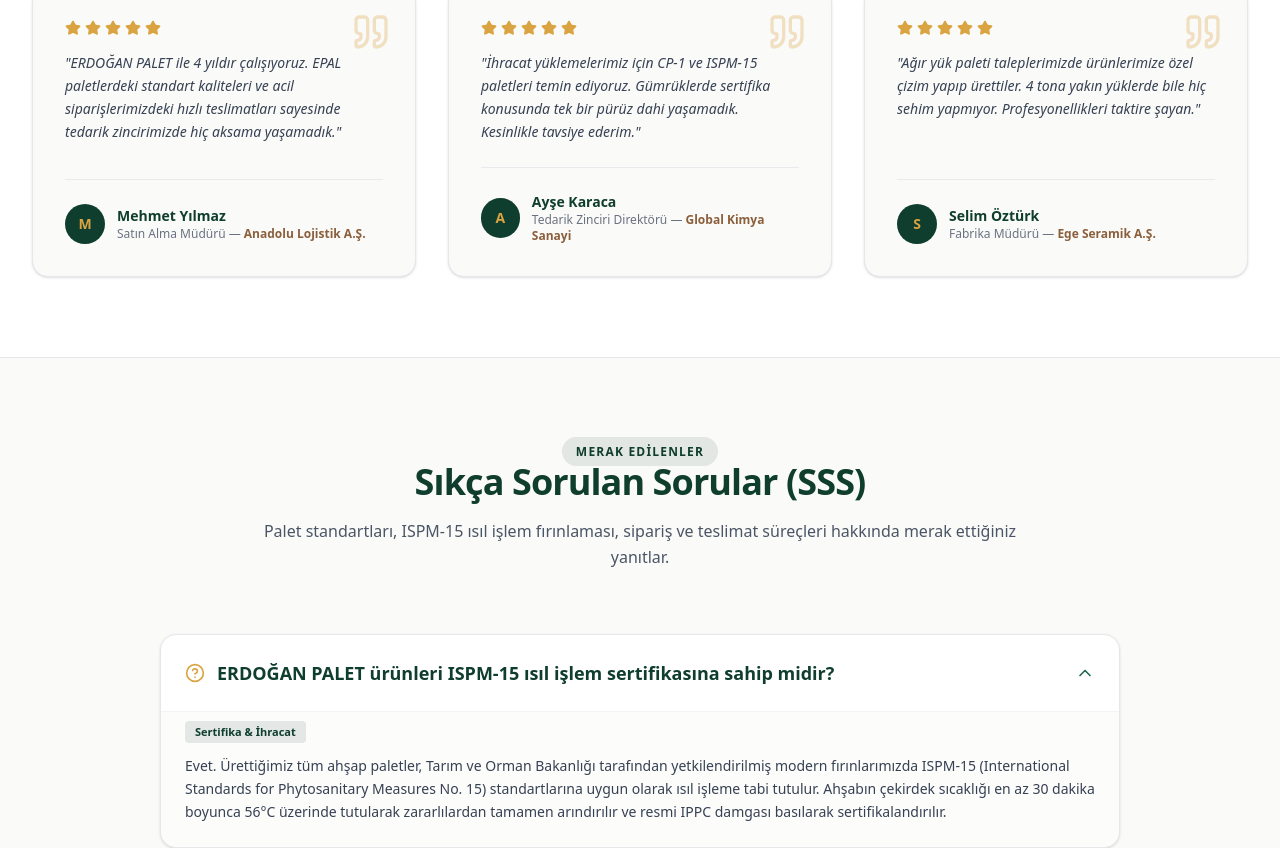
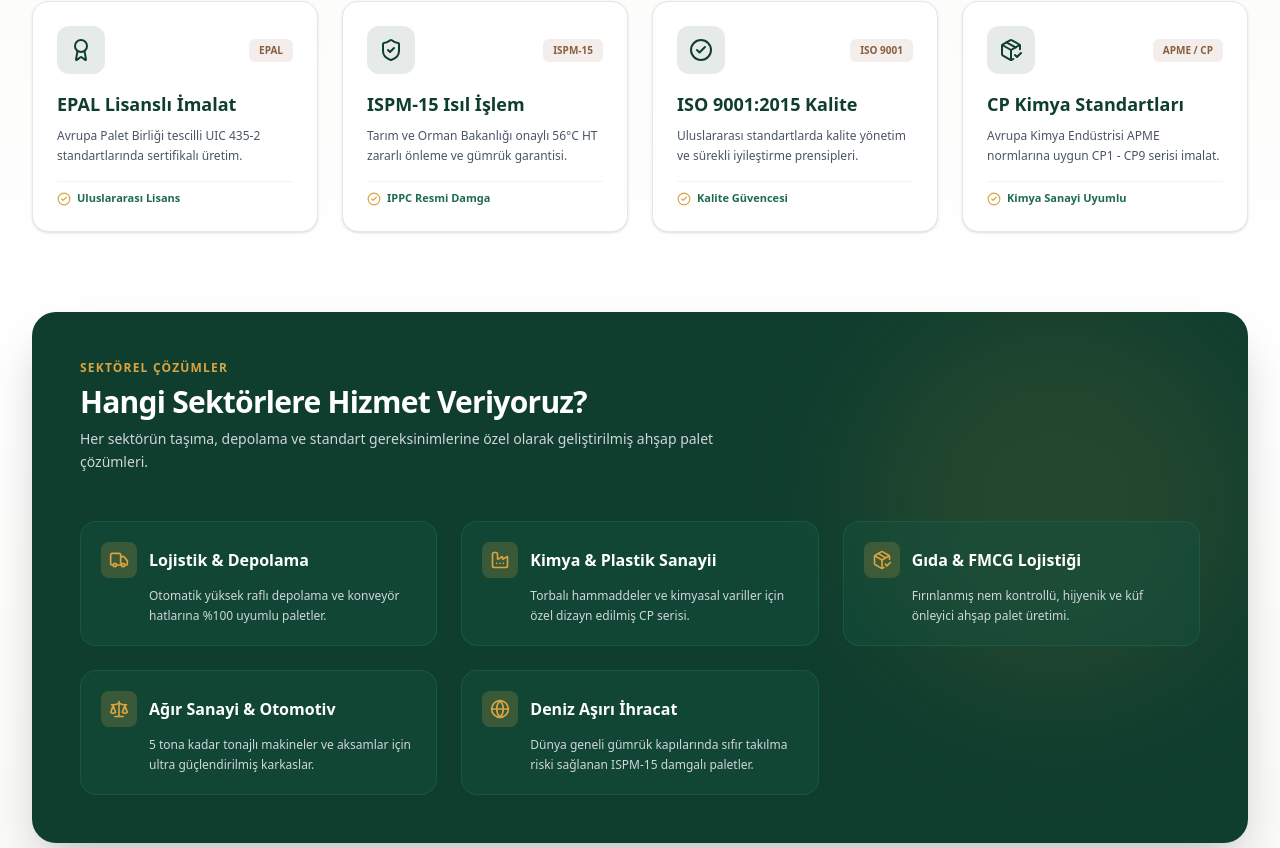
Before and after one commit to whitebyte24/erdoganpalet, a Next.js app: page / in a window 1280 px wide. Shown: the part 5639-6487 px from the top of the page. Built offline with nearby package versions, Linux system fonts and the light colour scheme.

Commit message:
feat: replace FAQ and Testimonials with B2B Certificates and Industry Sectors section

```diff
--- a/src/app/page.tsx
+++ b/src/app/page.tsx
@@ -6,8 +6,7 @@
 import { WhyUs } from '@/components/WhyUs';
 import { Process } from '@/components/Process';
 import { GalleryPreview } from '@/components/GalleryPreview';
-import { Testimonials } from '@/components/Testimonials';
-import { FaqAccordion } from '@/components/FaqAccordion';
+import { CertificatesAndSectors } from '@/components/CertificatesAndSectors';
 import { CtaSection } from '@/components/CtaSection';
 
 export const metadata: Metadata = {
@@ -40,8 +39,7 @@
       <WhyUs />
       <Process />
       <GalleryPreview />
-      <Testimonials />
-      <FaqAccordion />
+      <CertificatesAndSectors />
       <CtaSection />
     </main>
   );
--- /dev/null
+++ b/src/components/CertificatesAndSectors.tsx
@@ -0,0 +1,163 @@
+'use client';
+
+import React from 'react';
+import { ShieldCheck, Award, CheckCircle2, Truck, Factory, PackageCheck, Globe, Scale } from 'lucide-react';
+
+const CERTIFICATES = [
+  {
+    code: 'EPAL',
+    title: 'EPAL Lisanslı İmalat',
+    desc: 'Avrupa Palet Birliği tescilli UIC 435-2 standartlarında sertifikalı üretim.',
+    icon: Award,
+    badge: 'Uluslararası Lisans'
+  },
+  {
+    code: 'ISPM-15',
+    title: 'ISPM-15 Isıl İşlem',
+    desc: 'Tarım ve Orman Bakanlığı onaylı 56°C HT zararlı önleme ve gümrük garantisi.',
+    icon: ShieldCheck,
+    badge: 'IPPC Resmi Damga'
+  },
+  {
+    code: 'ISO 9001',
+    title: 'ISO 9001:2015 Kalite',
+    desc: 'Uluslararası standartlarda kalite yönetim ve sürekli iyileştirme prensipleri.',
+    icon: CheckCircle2,
+    badge: 'Kalite Güvencesi'
+  },
+  {
+    code: 'APME / CP',
+    title: 'CP Kimya Standartları',
+    desc: 'Avrupa Kimya Endüstrisi APME normlarına uygun CP1 - CP9 serisi imalat.',
+    icon: PackageCheck,
+    badge: 'Kimya Sanayi Uyumlu'
+  }
+];
+
+const SECTORS = [
+  {
+    title: 'Lojistik & Depolama',
+    desc: 'Otomatik yüksek raflı depolama ve konveyör hatlarına %100 uyumlu paletler.',
+    icon: Truck
+  },
+  {
+    title: 'Kimya & Plastik Sanayii',
+    desc: 'Torbalı hammaddeler ve kimyasal variller için özel dizayn edilmiş CP serisi.',
+    icon: Factory
+  },
+  {
+    title: 'Gıda & FMCG Lojistiği',
+    desc: 'Fırınlanmış nem kontrollü, hijyenik ve küf önleyici ahşap palet üretimi.',
+    icon: PackageCheck
+  },
+  {
+    title: 'Ağır Sanayi & Otomotiv',
+    desc: '5 tona kadar tonajlı makineler ve aksamlar için ultra güçlendirilmiş karkaslar.',
+    icon: Scale
+  },
+  {
+    title: 'Deniz Aşırı İhracat',
+    desc: 'Dünya geneli gümrük kapılarında sıfır takılma riski sağlanan ISPM-15 damgalı paletler.',
+    icon: Globe
+  }
+];
+
+export const CertificatesAndSectors: React.FC = () => {
+  return (
+    <section className="py-20 bg-gradient-to-b from-[#FAFAF8] via-white to-[#FAFAF8] relative border-t border-gray-200/80">
+      <div className="max-w-7xl mx-auto px-4 sm:px-6 lg:px-8">
+
+        {/* Sertifikalar Başlık */}
+        <div className="text-center max-w-3xl mx-auto mb-14 space-y-3">
+          <span className="text-xs font-black tracking-widest text-[#8B5E3C] uppercase bg-[#8B5E3C]/10 px-3.5 py-1.5 rounded-full">
+            Kurumsal Güvence
+          </span>
+          <h2 className="text-3xl sm:text-4xl font-extrabold text-[#0F3D2E] tracking-tight">
+            Sertifika ve Kalite Standartlarımız
+          </h2>
+          <p className="text-gray-600 text-sm sm:text-base leading-relaxed">
+            Üretimimizin her aşaması uluslararası kabul görmüş kalite lisansları ve resmi denetimlerle belgelenmiştir.
+          </p>
+        </div>
+
+        {/* Sertifikalar Kart Izgarası */}
+        <div className="grid grid-cols-1 md:grid-cols-2 lg:grid-cols-4 gap-6 mb-20">
+          {CERTIFICATES.map((cert, index) => {
+            const Icon = cert.icon;
+            return (
+              <div
+                key={index}
+                className="bg-white p-6 rounded-2xl border border-gray-200 shadow-sm hover:shadow-lg transition-all duration-300 space-y-4 group hover:-translate-y-1"
+              >
+                <div className="flex items-center justify-between">
+                  <div className="w-12 h-12 rounded-xl bg-[#0F3D2E]/10 text-[#0F3D2E] flex items-center justify-center group-hover:bg-[#0F3D2E] group-hover:text-[#D9A441] transition-colors">
+                    <Icon className="w-6 h-6" />
+                  </div>
+                  <span className="text-[10px] font-black text-[#8B5E3C] bg-[#8B5E3C]/10 px-2.5 py-1 rounded-md">
+                    {cert.code}
+                  </span>
+                </div>
+
+                <div>
+                  <h3 className="font-bold text-[#0F3D2E] text-lg group-hover:text-[#1F6B52] transition-colors">
+                    {cert.title}
+                  </h3>
+                  <p className="text-gray-600 text-xs mt-2 leading-relaxed">
+                    {cert.desc}
+                  </p>
+                </div>
+
+                <div className="pt-2 border-t border-gray-100 flex items-center gap-1.5 text-[11px] font-semibold text-[#1F6B52]">
+                  <CheckCircle2 className="w-3.5 h-3.5 text-[#D9A441]" />
+                  <span>{cert.badge}</span>
+                </div>
+              </div>
+            );
+          })}
+        </div>
+
+        {/* Hizmet Verilen Sektörler Alanı */}
+        <div className="bg-[#0F3D2E] text-white rounded-3xl p-8 sm:p-12 shadow-2xl relative overflow-hidden">
+          <div className="absolute top-0 right-0 w-96 h-96 bg-[#D9A441]/10 rounded-full blur-3xl pointer-events-none" />
+
+          <div className="relative z-10 space-y-8">
+            <div className="max-w-2xl">
+              <span className="text-xs font-bold text-[#D9A441] uppercase tracking-widest block mb-2">
+                Sektörel Çözümler
+              </span>
+              <h3 className="text-2xl sm:text-3xl font-extrabold text-white tracking-tight">
+                Hangi Sektörlere Hizmet Veriyoruz?
+              </h3>
+              <p className="text-gray-300 text-sm mt-2 leading-relaxed">
+                Her sektörün taşıma, depolama ve standart gereksinimlerine özel olarak geliştirilmiş ahşap palet çözümleri.
+              </p>
+            </div>
+
+            <div className="grid grid-cols-1 md:grid-cols-2 lg:grid-cols-3 gap-6 pt-4">
+              {SECTORS.map((sec, idx) => {
+                const SecIcon = sec.icon;
+                return (
+                  <div
+                    key={idx}
+                    className="bg-[#165642]/40 border border-[#1F6B52]/50 backdrop-blur-sm p-5 rounded-2xl space-y-2 hover:bg-[#165642]/70 transition-colors"
+                  >
+                    <div className="flex items-center gap-3">
+                      <div className="w-9 h-9 rounded-lg bg-[#D9A441]/20 text-[#D9A441] flex items-center justify-center shrink-0">
+                        <SecIcon className="w-5 h-5" />
+                      </div>
+                      <h4 className="font-bold text-white text-base">{sec.title}</h4>
+                    </div>
+                    <p className="text-gray-300 text-xs leading-relaxed pl-12">
+                      {sec.desc}
+                    </p>
+                  </div>
+                );
+              })}
+            </div>
+          </div>
+        </div>
+
+      </div>
+    </section>
+  );
+};
```
